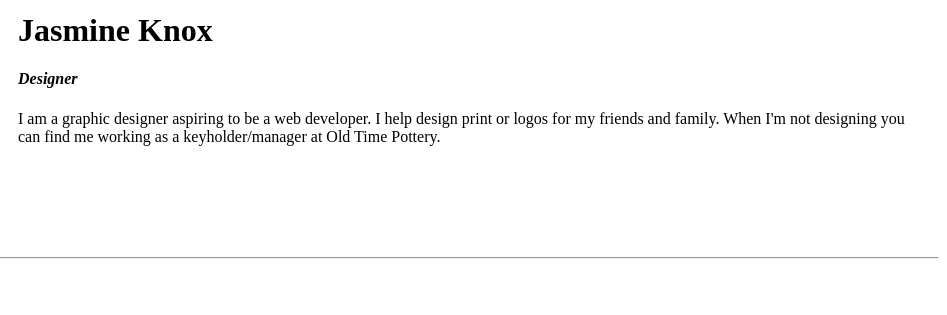
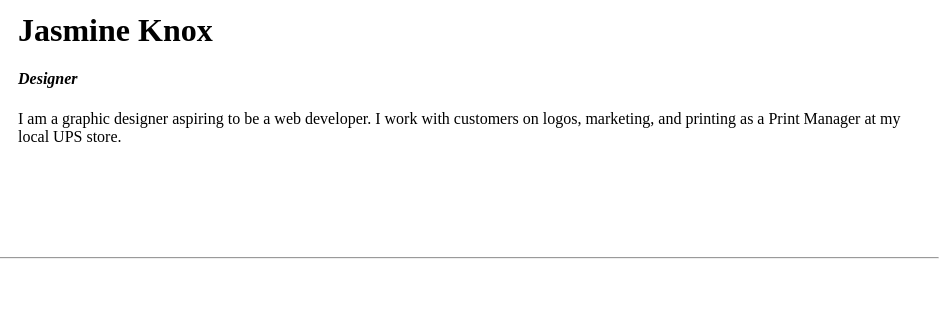
Before and after one commit to jaz-k0/JK, a plain HTML site: page index.html in a window 1280 px wide. Shown: the part 105-420 px from the top of the page, 333-1280 px from the left. Drawn offline with Linux system fonts and the light colour scheme.

Commit message:
index.html

```diff
--- a/index.html
+++ b/index.html
@@ -17,8 +17,7 @@
           <h4><em>Designer</em></h4>
           <p>
             I am a graphic designer aspiring to be a web developer.
-            I help design print or logos for my friends and family. When I'm not designing
-            you can find me working as a keyholder/manager at Old Time Pottery.
+            I work with customers on logos, marketing, and printing as a Print Manager at my local UPS store.
           </p>
         </td>
       </tr>
```
